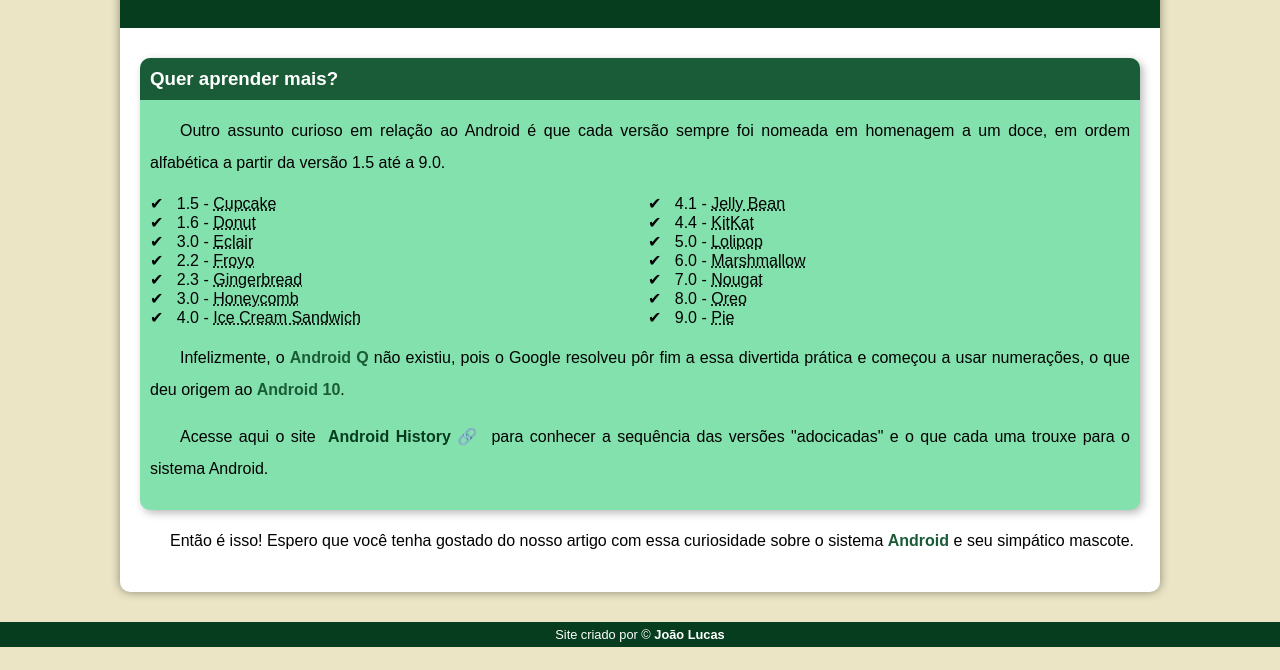
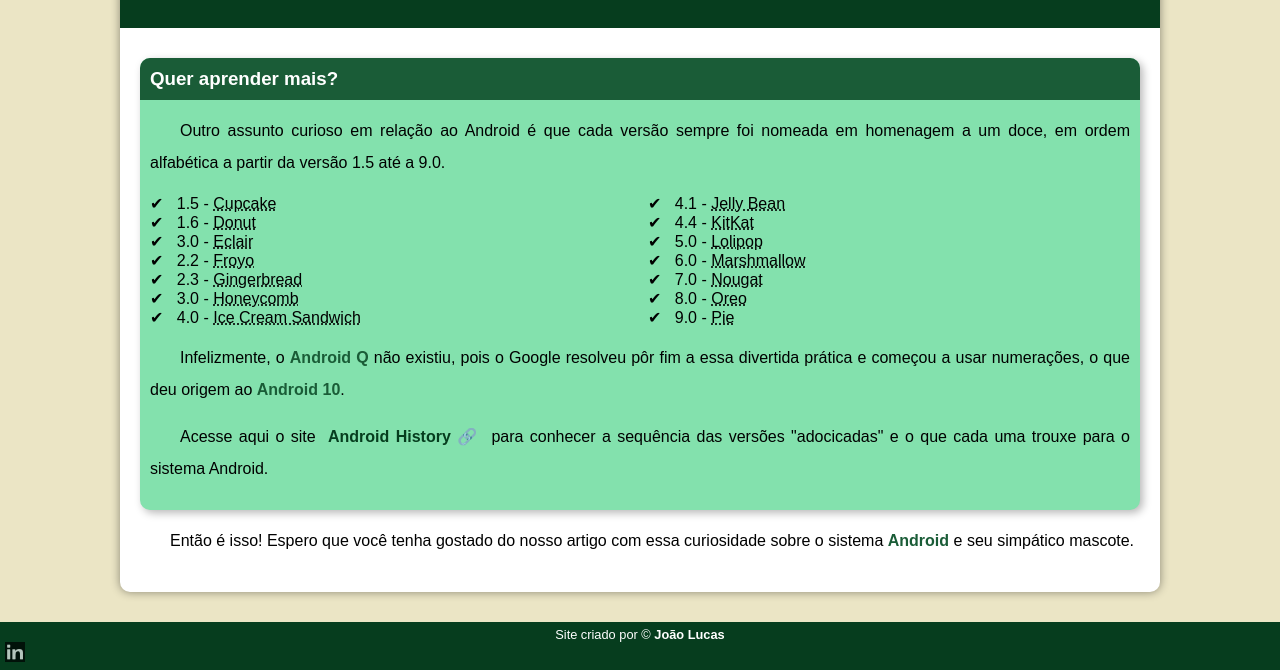
Before and after one commit to joaolucasdasilva/projeto-android, a plain HTML site: page index.html in a window 1280 px wide. Shown: the part 2394-3064 px from the top of the page. Before the commit the page ends 3041 px from the top, so only its background shows below. Drawn offline with Linux system fonts and the light colour scheme.

Commit message:
Atualização beta do site
Implementando redes sociais no site

```diff
--- a/estilo/style.css
+++ b/estilo/style.css
@@ -184,6 +184,12 @@
     columns: 2;
 }
 
+#container-img {
+    display: flex;
+    align-items: center;
+
+}
+
 footer {
     background-color: var(--cor5);
     color: white;
@@ -198,7 +204,21 @@
     text-decoration: none;
 }
 
+
 footer a:hover {
     text-decoration: underline;
     color: var(--cor1);
+    transition: 0.5s;
 }
+
+.contact-link img {
+    width: 20px;
+    height: auto;
+    opacity: 0.7;
+    transition: opacity 0.3s ease;
+}
+
+
+.contact-link:hover img {
+    opacity: 1;
+}
--- a/index.html
+++ b/index.html
@@ -142,6 +142,10 @@
     </main>
     <footer>
         <p>Site criado por &copy; <a href="https://github.com/joaolucasdasilva">João Lucas</a></p>
+        <div id="container-img">
+             <a href="" class="contact-link"><img src="imagens/linkedin.png" alt="LinkedIn"></a>
+        </div>
+
     </footer>
 </body>
 </html>
```
Also changed, not shown: imagens/linkedin.png (added), 1 other file.
